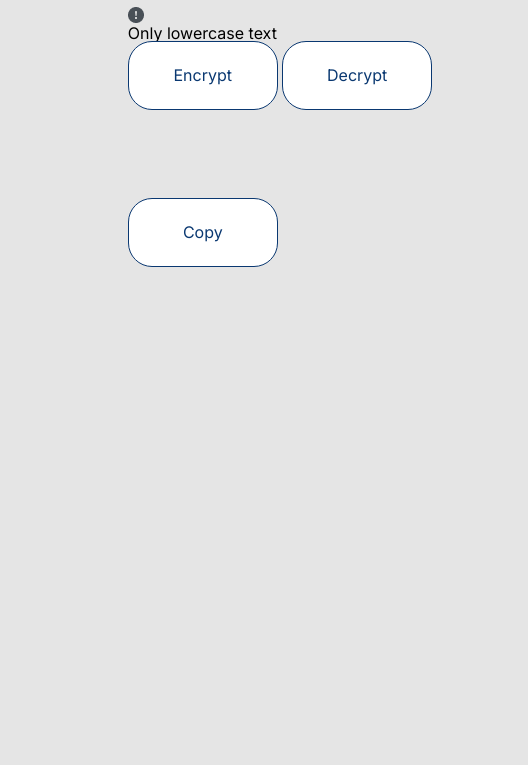
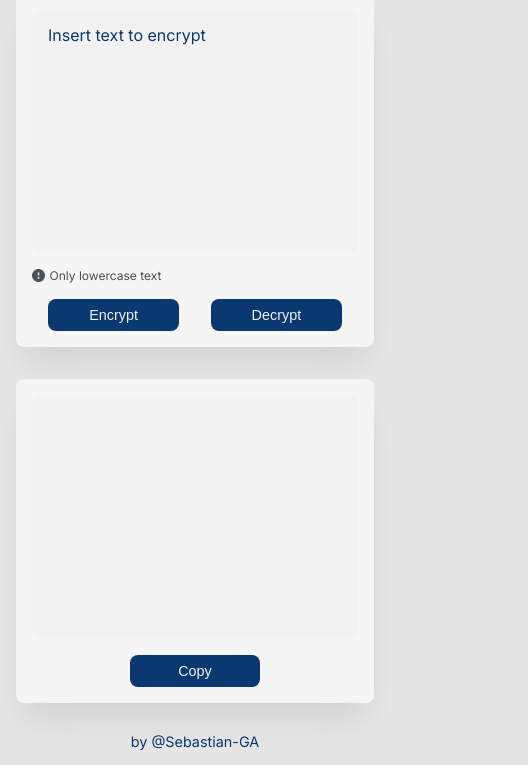
Before and after one commit to Sebastian-GA/challenge-one-encriptador, a plain HTML site: page index.html in a window 390 px wide. Shown: the part 79-844 px from the top of the page, 528 px wide, since content can reach past the window. Drawn offline with Linux system fonts and the light colour scheme.

Commit message:
new responsive design

```diff
--- a/css/style.css
+++ b/css/style.css
@@ -1,126 +1,162 @@
-@import url("https://fonts.googleapis.com/css2?family=Inter:wght@400;700&display=swap");
+@import url("https://fonts.googleapis.com/css2?family=Inter:wght@200;300;400;500;600;700&display=swap");
 
-* {
-    font-family: "Inter";
-    font-weight: 400;
+:root {
+    --font-family: "Inter", sans-serif;
+
+    --color-white: #f2f2f2;
+    --color-light-cream: #f5f5f5;
+    --color-ligt-grey: #e5e5e5;
+    --color-grey: #495057;
+    --color-dark-blue: #0a3871;
+    --color-light-blue: #0a5b9c;
 }
 
+/* ------------------- BASE ------------------- */
 body {
+    font-family: var(--font-family);
+    font-size: 1rem;
+    font-weight: 400;
+    color: var(--color-dark-blue);
+    background-color: var(--color-ligt-grey);
+
+    display: grid;
+    grid-template-rows: auto 1fr auto;
+    gap: 2rem;
+    padding: 1rem;
     height: 100vh;
-    display: flex;
-    justify-content: space-between;
-    background-color: #e5e5e5;
-
-    padding: 2%;
 }
 
-.main-div {
-    width: 65%;
-    padding-bottom: 2%;
-}
-.logo {
-    height: 48px;
-}
 .text-area {
-    font-size: 24px;
-    line-height: 150%;
+    box-sizing: border-box;
+    width: 100%;
+    height: 100%;
+    resize: none;
     border: none;
-    resize: none;
+    border-radius: 0.5rem;
+    padding: 1rem;
 
-    color: #0a3871;
-    background: none;
-    /*text-transform: lowercase;*/
+    font-family: var(--font-family);
+    font-size: 1rem;
+    font-weight: 400;
+    color: var(--color-dark-blue);
+    background: var(--color-white);
+    /* text-transform: lowercase; */
 }
 ::placeholder {
-    color: #0a3871;
+    color: var(--color-dark-blue);
 }
 .text-area:focus {
     outline: none;
 }
 
-/* ------------------- INPUT SIDE ------------------- */
-.input-section {
-    height: calc(100% - 50px);
-    margin: auto 15%;
+/* ------------------- HEADER ------------------- */
+.header {
+    display: flex;
+    justify-content: center;
+    align-items: center;
+    gap: 1rem;
+}
+.logo {
+    width: 1.5rem;
+}
+.header-title {
+    /* display: none; */
+    font-family: var(--font-family);
+    text-transform: uppercase;
+    font-weight: 700;
+    font-size: 1rem;
+    color: #0a3871;
+}
 
+/* ------------------- MAIN ------------------- */
+.main-container {
+    display: grid;
+    grid-template-columns: 1fr;
+    gap: 2rem;
+    height: 100%;
+}
+.section-container {
     display: flex;
     flex-direction: column;
     justify-content: space-between;
+    gap: 1rem;
+    padding: 1rem;
+    height: 100%;
+
+    background-color: var(--color-light-cream);
+    border: none;
+    border-radius: 0.5rem;
+    box-shadow: 0px 24px 32px -8px rgba(0, 0, 0, 0.08);
 }
-#text-input {
-    height: 100%;
+.alert-container {
+    display: flex;
+    justify-content: flex-start;
+    align-items: center;
+    gap: 0.3rem;
+}
+.alert-container img {
+    width: 0.8rem;
+}
+.alert-container p {
+    font-size: 0.75rem;
+    color: var(--color-grey);
+    line-height: normal;
 }
 
-#alert-message-div {
-    margin: 5px;
+.buttons-container {
     display: flex;
-    justify-content: left;
+    justify-content: space-evenly;
     align-items: center;
-}
-#alert-message-div img {
-    width: 16px;
-    margin-right: 8px;
-}
-#alert-message-div h6 {
-    font-family: "Inter";
-    font-weight: 400;
-    font-size: 12px;
-    line-height: 150%;
-
-    color: #495057;
-    opacity: 0.8;
+    gap: 1rem;
 }
 .button {
-    padding: 24px;
-    width: 47%;
+    width: 40%;
+    padding: 0.5rem 1rem;
+    border: none;
+    border-radius: 0.5rem;
+    font-size: 0.9rem;
+    font-weight: 500;
+    color: var(--color-white);
+    background-color: var(--color-dark-blue);
+    transition: 200ms;
 
-    border: 1px solid #0a3871;
-    border-radius: 24px;
-    background: #ffffff;
-
-    font-size: 16px;
-    line-height: 19px;
-    text-align: center;
-    color: #0a3871;
+    cursor: pointer;
+}
+.button:hover {
+    background-color: var(--color-light-blue);
 }
 
-#buttons-div {
-    display: flex;
-    flex-direction: row;
-    justify-content: space-between;
-}
-#buttons-div #encrypt {
-    background: #0a3871;
-    color: #ffffff;
+@media screen and (min-width: 768px) {
+    .main-container {
+        grid-template-columns: 2fr 1fr;
+        gap: 2rem;
+        padding: 0 1rem;
+    }
+    .section-container {
+        padding: 2rem;
+    }
+    .button {
+        padding: 0.7rem;
+        font-size: 1rem;
+    }
 }
 
-/* ------------------- OUTPUT SIDE ------------------- */
-.aside-div {
-    width: 30%;
-    padding: 2%;
-    background: #ffffff;
-
-    box-shadow: 0px 24px 32px -8px rgba(0, 0, 0, 0.08);
-    border-radius: 32px;
-}
-.output-section {
-    display: flex;
-    flex-direction: column;
-    align-items: center;
-    height: 100%;
+@media screen and (min-width: 1024px) {
+    .main-container {
+        gap: 5rem;
+        padding: 0 5rem;
+    }
 }
 
-#text-output {
-    height: 100%;
-    margin-bottom: 10px;
-    color: #495057;
-
-    background-image: url("../images/boy.png");
-    background-repeat: no-repeat;
-    background-position: center;
-    background-size: calc(20vw);
+/* ------------------- FOOTER ------------------- */
+.footer {
+    display: flex;
+    justify-content: center;
+    align-items: center;
+    font-size: 0.9rem;
+    color: var(--color-dark-blue);
 }
-.output-section #copy {
-    width: 60%;
-    margin: 0 auto;
+.footer a {
+    color: var(--color-dark-blue);
+    text-decoration: none;
 }
--- a/index.html
+++ b/index.html
@@ -4,38 +4,38 @@
         <meta charset="UTF-8" />
         <meta http-equiv="X-UA-Compatible" content="IE=edge" />
         <meta name="viewport" content="width=device-width, initial-scale=1.0" />
-        <link rel="stylesheet" href="./css/reset.css" />
-        <link rel="stylesheet" href="./css/style.css" />
+        <link rel="stylesheet" href="css/reset.css" />
+        <link rel="stylesheet" href="css/style.css" />
         <title>Challenge ONE | Encriptador</title>
     </head>
     <body>
-        <header>
+        <header class="header">
             <img src="img/logo.png" alt="Alura logo" class="logo" />
             <h1 class="header-title">Text Encrypter</h1>
         </header>
 
-        <main>
-            <div class="main-container">
-                <div class="input-container">
+        <main class="main-container">
+            <div class="section-container">
                 <textarea class="text-area input-text" id="text-input" placeholder="Insert text to encrypt"></textarea>
-                    <div id="alert-container">
+                <div class="alert-container">
                     <img src="img/exclamation-icon.png" />
                     <p>Only lowercase text</p>
                 </div>
-                    <div id="buttons-container">
+                <div class="buttons-container">
                     <button class="button" id="encrypt" onclick="btnEncrypt()">Encrypt</button>
                     <button class="button" id="decrypt" onclick="btnDecrypt()">Decrypt</button>
                 </div>
             </div>
 
-                <div class="output-container">
+            <div class="section-container">
                 <textarea class="text-area output-text" id="text-output" readonly></textarea>
+                <div class="buttons-container">
                     <button class="button" id="copy" onclick="btnCopy()">Copy</button>
                 </div>
             </div>
         </main>
 
-        <footer>
+        <footer class="footer">
             <p>by <a href="https://github.com/Sebastian-GA" target="_blank">@Sebastian-GA</a></p>
         </footer>
         <script src="js/script.js"></script>
```
Also changed, not shown: img/logo.png. Lines whose indentation alone changed are shown as unchanged.
